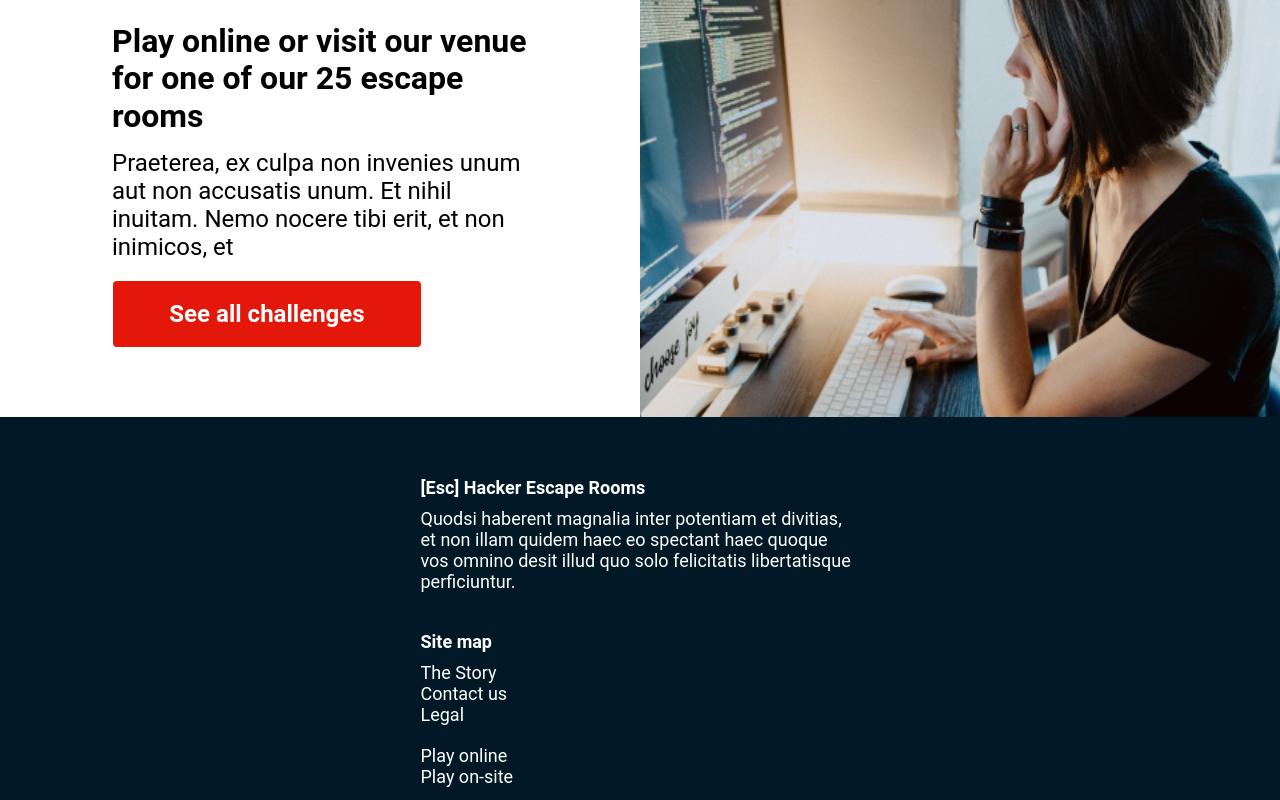
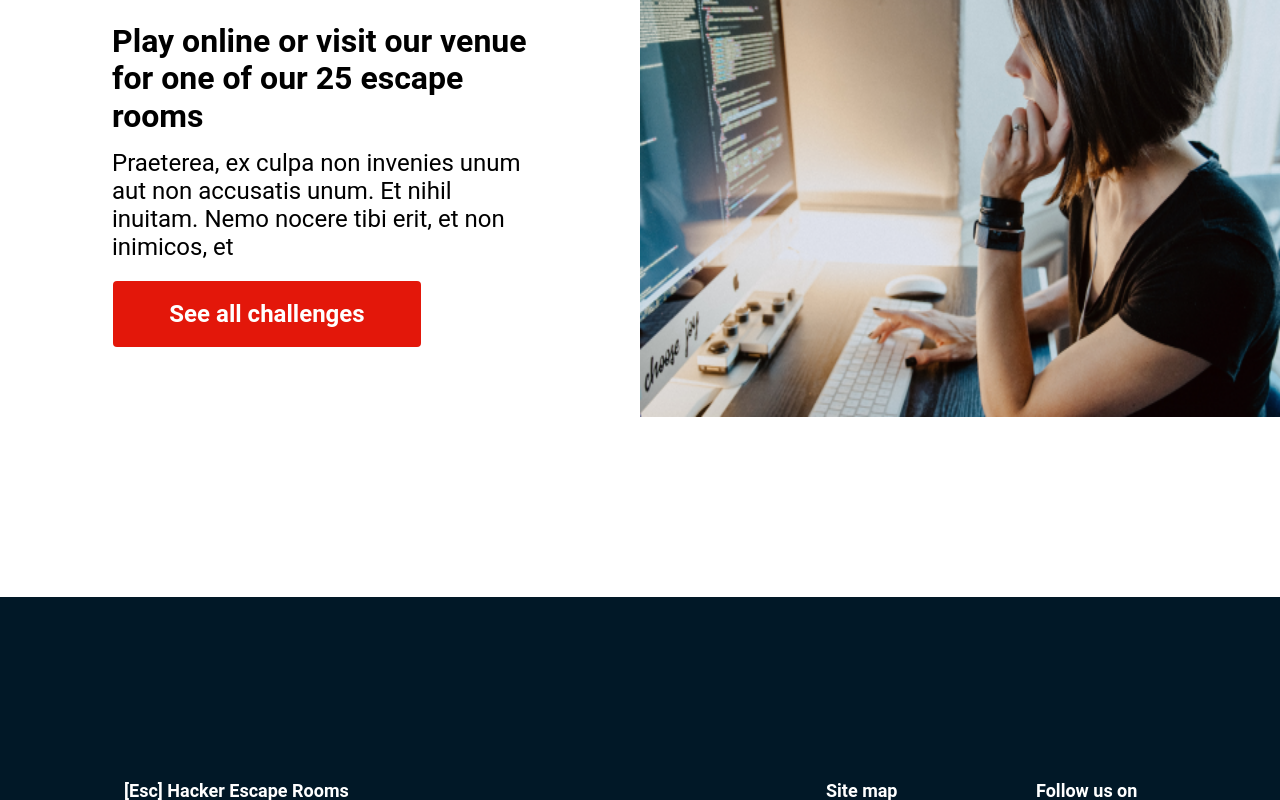
Before and after one commit to rasmusbaeckstrom/A2-inl-mning-2-Startsida-f-r--ESC--Hacker-Escape-Rooms, a plain HTML site: page index.html in a window 1280 px wide. Shown: the part 3099-3899 px from the top of the page. Drawn offline with Linux system fonts and the light colour scheme.

Commit message:
Adjusted CSS. Footer section rdy.

```diff
--- a/main.css
+++ b/main.css
@@ -355,6 +355,7 @@ body {
   flex-direction: column;
   align-items: center;
   height: 762px;
+  margin-bottom: 180px;
 }
 
 .booking2 img {
@@ -597,7 +598,7 @@ body {
 
   .challenges-content {
     overflow-x: hidden;
-    max-width: fit-content;
+    max-width: 100%;
   }
 
   .challenges .challenges--challenge1 {
@@ -700,4 +701,46 @@ body {
     margin-bottom: 66px;
     margin-top: 0;
   }
+
+  .footer {
+    flex-direction: row;
+    justify-content: center;
+  }
+
+  .footer_story {
+    height: 200px;
+    margin-right: 230px;
+  }
+
+  .footer_story .footer_story--topic {
+    margin-top: 0;
+  }
+
+  .footer_story .footer_story--text {
+    width: 416px;
+    height: 109px;
+  }
+
+  .footer_sitemap {
+    height: 200px;
+    width: 150px;
+  }
+
+  .footer_sitemap .footer_sitemap--topic {
+    margin-top: 0;
+  }
+
+  .footer_followus {
+    height: 200px;
+    width: 150px;
+    margin-left: 30px;
+  }
+
+  .footer_followus .footer_followus--topic {
+    margin-top: 0px;
+  }
+
+  .footer_followus .footer_followus--links {
+    width: 150px;
+  }
 }
```
Also changed, not shown: 1 other file.
